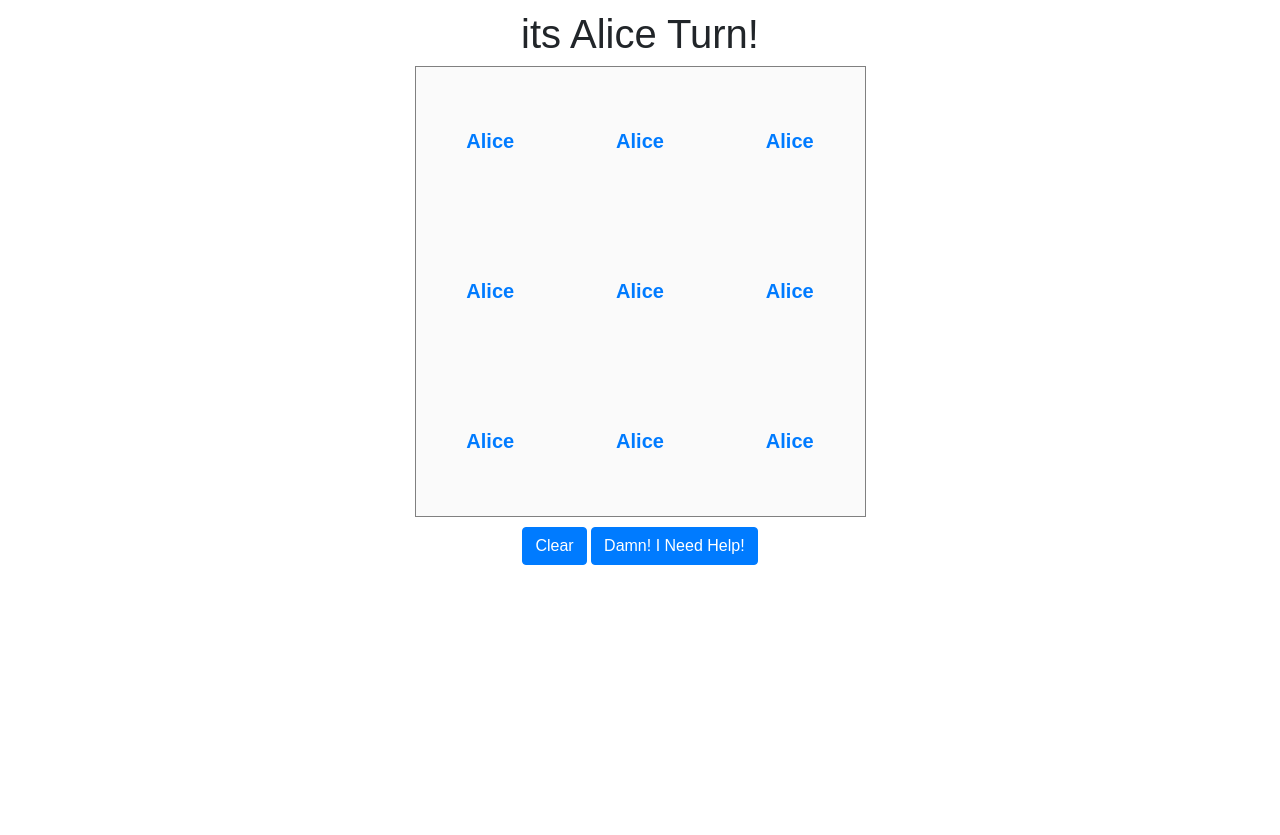
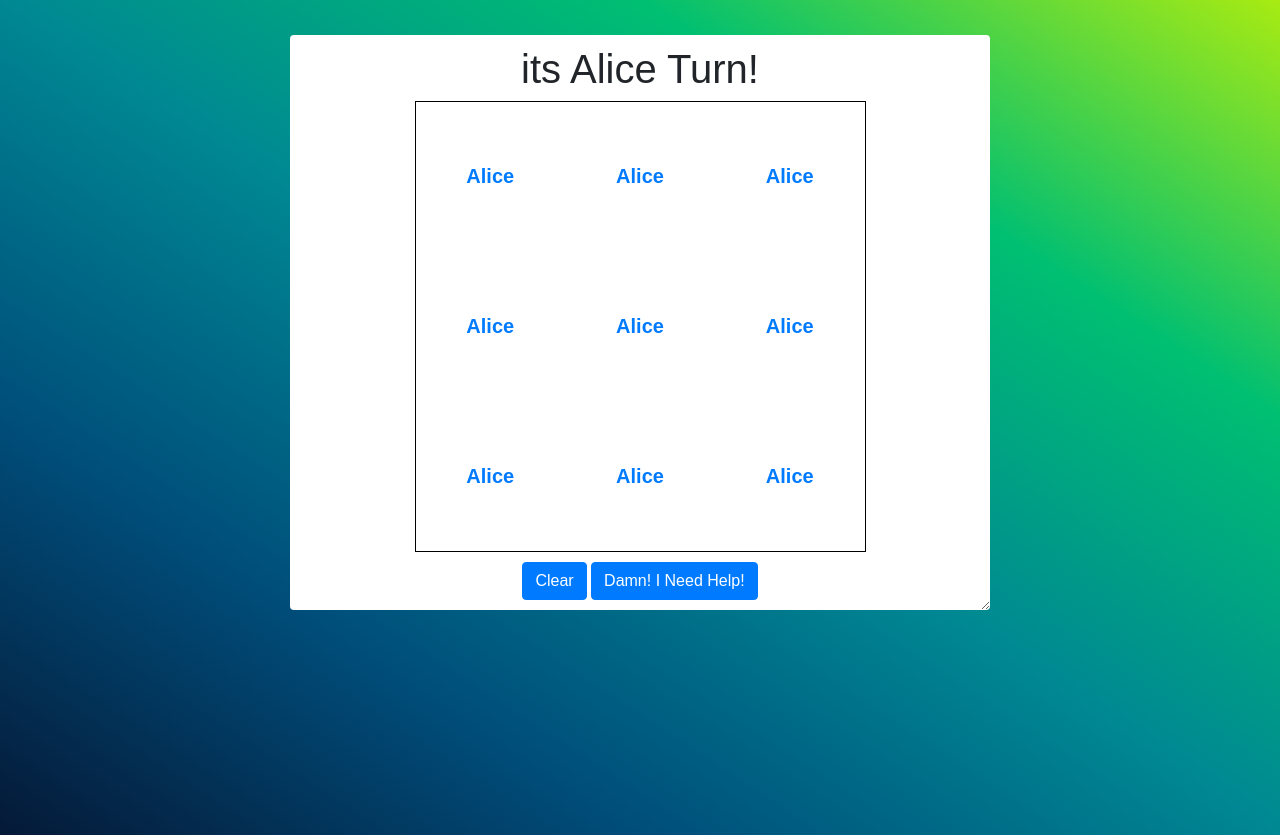
Before and after one commit to ZviMints/CS50-Tic-Tac-Toe, a Flask app: page /game in a window 1280 px wide. Before the commit the page ends 565 px from the top, so only its background shows below. Run offline with Flask 2, Linux system fonts and the light colour scheme; some libraries are stand-ins or nearby versions.

Commit message:
Added css

```diff
--- a/application.py
+++ b/application.py
@@ -27,7 +27,7 @@ def game():
         session["turn"] = "Alice"
     ans = CheckWinner(session["board"])
     if(ans[0] == True):
-        return render_template("finish.html",ans=f"{ans[1]} Player is Won!")
+        return render_template("finish.html",ans="{} Player is Won!".format(ans[1]))
     elif(ans[0] == False and ans[1] == "Draw"):
         return render_template("finish.html",ans="Its a Draw!")
     else:
--- /dev/null
+++ b/static/styles/main.css
@@ -0,0 +1,38 @@
+body {
+  font-family: Arial,Verdana,'sans serif';
+  text-align: center;
+  background-image: linear-gradient(to right top, #051937, #004d7a, #008793, #00bf72, #a8eb12);
+  height: 100vh;
+}
+
+#content {
+  -webkit-border-radius: 4px;
+  border-radius: 4px;
+  margin-top: 35px;
+  background-color: white;
+  width: 700px;
+  margin-left: auto;
+  margin-right: auto;
+  padding: 10px;
+  resize: both;
+  overflow: auto;
+  min-width: 50px; /*suggest a min-width &amp; min-height*/
+  min-height: 50px;
+}
+table {
+  text-align: center;
+  border: 1px solid #000000;
+}
+tr {
+  border-collapse: collapse;
+}
+td {
+  width: 150px;
+  height: 150px;
+  font-size: 20px;
+  font-weight: bold;
+}
+td img {
+  width: 100px;
+  height: 120px;
+}
--- a/templates/layout.html
+++ b/templates/layout.html
@@ -3,38 +3,7 @@
     <head>
         <title>Zvi-Mints Tic-Tac-Toe Game</title>
         <link rel="stylesheet" href="https://stackpath.bootstrapcdn.com/bootstrap/4.3.1/css/bootstrap.min.css" integrity="sha384-ggOyR0iXCbMQv3Xipma34MD+dH/1fQ784/j6cY/iJTQUOhcWr7x9JvoRxT2MZw1T" crossorigin="anonymous">
-        <style>
-                   body {
-                        font-family: Arial,Verdana,'sans serif';
-                        text-align: center;
-                   }
-
-                    #content {
-                      width: 900px;
-                      margin-left: auto;
-                      margin-right: auto;
-                      resize: both;
-                      margin-top: 10px;
-                    }
-                 table {
-                     text-align: center;
-                     background-color: #fafafa;
-                     border: 1px solid gray;
-                 }
-                 tr {
-                    border-collapse: collapse;
-                 }
-                 td {
-                    width: 150px;
-                    height: 150px;
-                    font-size: 20px;
-                    font-weight: bold;
-                 }
-                 td img {
-                     width: 100px;
-                     height: 120px;
-                 }
-        </style>
+        <link rel= "stylesheet" type= "text/css" href= "{{ url_for('static',filename='styles/main.css') }}">
     </head>
     <body>
         <div id="content">
```
Also changed, not shown: templates/index.html (line endings or trailing spaces).
